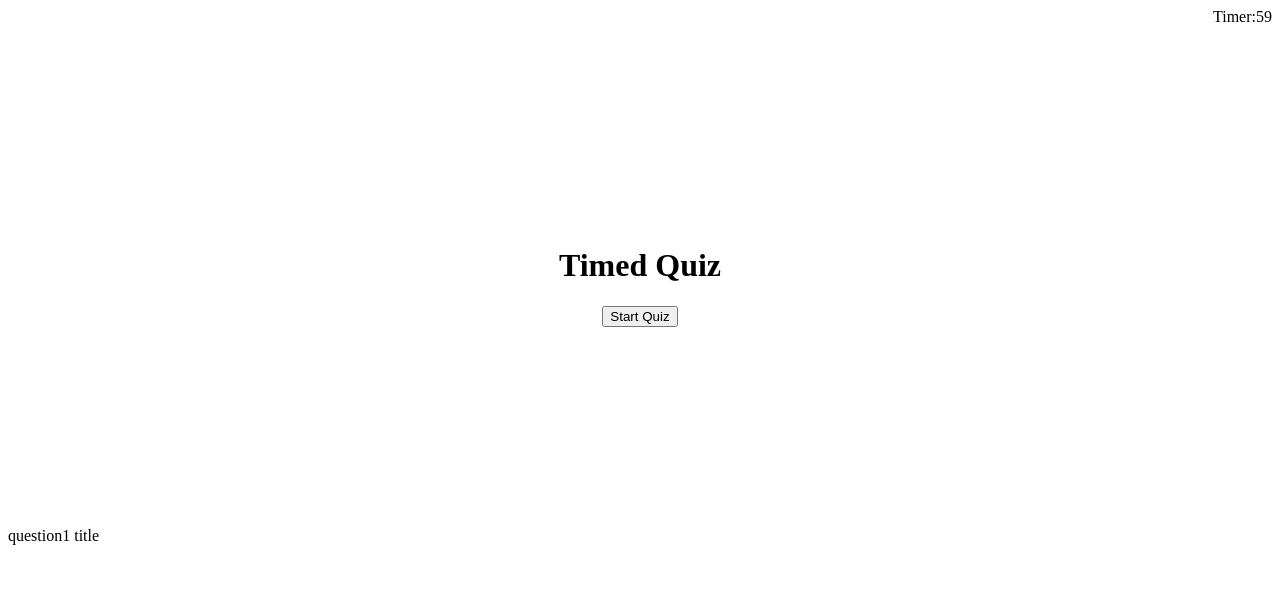
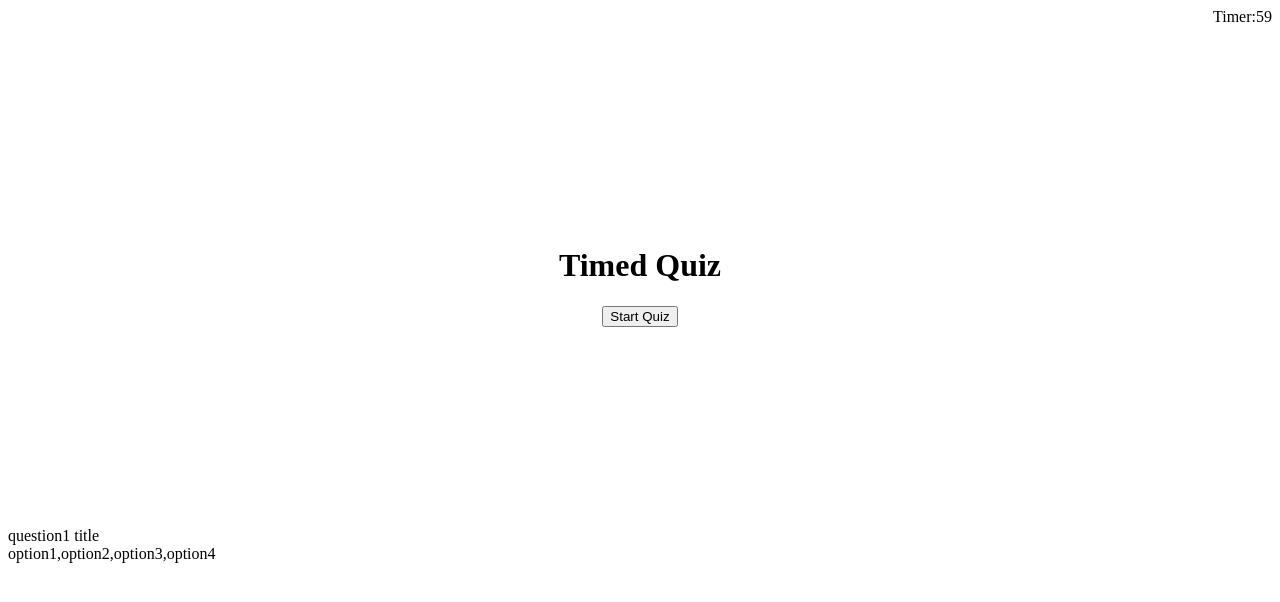
Before and after one commit to AaronWilson113/Timed-Quiz, a plain HTML site: page index.html in a window 1280 px wide. Both pictures are taken after a click on the button "Start Quiz". Drawn offline with Linux system fonts and the light colour scheme.

Commit message:
added chosen answer var in html and javascript

```diff
--- a/index.html
+++ b/index.html
@@ -24,6 +24,7 @@
                 <!--Quiz Page-->
                 <div class="container">
                     <div id = "question"></div>
+                    <div id = "choices"></div>
                     <div id = "answer"></div>
                 </div>
             </main>
--- a/script.js
+++ b/script.js
@@ -1,9 +1,9 @@
 var questionsEl = [
-    {title: "question1 title" , choices: "choices1 placeholder" , correctAnswer: "answer1placeholder"} ,
-    {title: "question2 title" , choices: "choices2 placeholder" , correctAnswer: "answer2placeholder"} ,
-    {title: "question3 title" , choices: "choices3 placeholder" , correctAnswer: "answer3placeholder"} ,
-    {title: "question4 title" , choices: "choices4 placeholder" , correctAnswer: "answer4placeholder"} ,
-    {title: "question5 title" , choices: "choices5 placeholder" , correctAnswer: "answer5placeholder"} ,
+    {title: "question1 title" , choices: ["option1" , "option2" , "option3" , "option4"] , correctAnswer: "answer1placeholder"} ,
+    {title: "question2 title" , choices: ["option1" , "option2" , "option3" , "option4"], correctAnswer: "answer2placeholder"} ,
+    {title: "question3 title" , choices: ["option1" , "option2" , "option3" , "option4"] , correctAnswer: "answer3placeholder"} ,
+    {title: "question4 title" , choices: ["option1" , "option2" , "option3" , "option4"] , correctAnswer: "answer4placeholder"} ,
+    {title: "question5 title" , choices: ["option1" , "option2" , "option3" , "option4"] , correctAnswer: "answer5placeholder"} ,
 ]
 
 
@@ -20,6 +20,7 @@ var timerEl = document.querySelector("#timer")
 var timerTextEl = document.querySelector("#timer-text")
 //Selecting quiz elements
 var chosenQuestionEl = document.querySelector("#question");
+var chosenChoicesEl = document.querySelector("#choices")
 var chosenAnswerEl = document.querySelector("#answer");
 
 
@@ -55,9 +56,5 @@ function startTimer() {
 function renderQuestion() {
 
     chosenQuestionEl.textContent = questionsEl[currentQuestion].title
-
-    for (let i = 0; i <chosenAnswerEl; i++) {
-        chosenAnswerEl.children[i].children[0].textContent =`${(i + 1)}: ${questionsEl[currentQuestion].choices[i]}`;
-
-    }
+    chosenAnswerEl.textContent = questionsEl[currentQuestion].choices
 }
```
